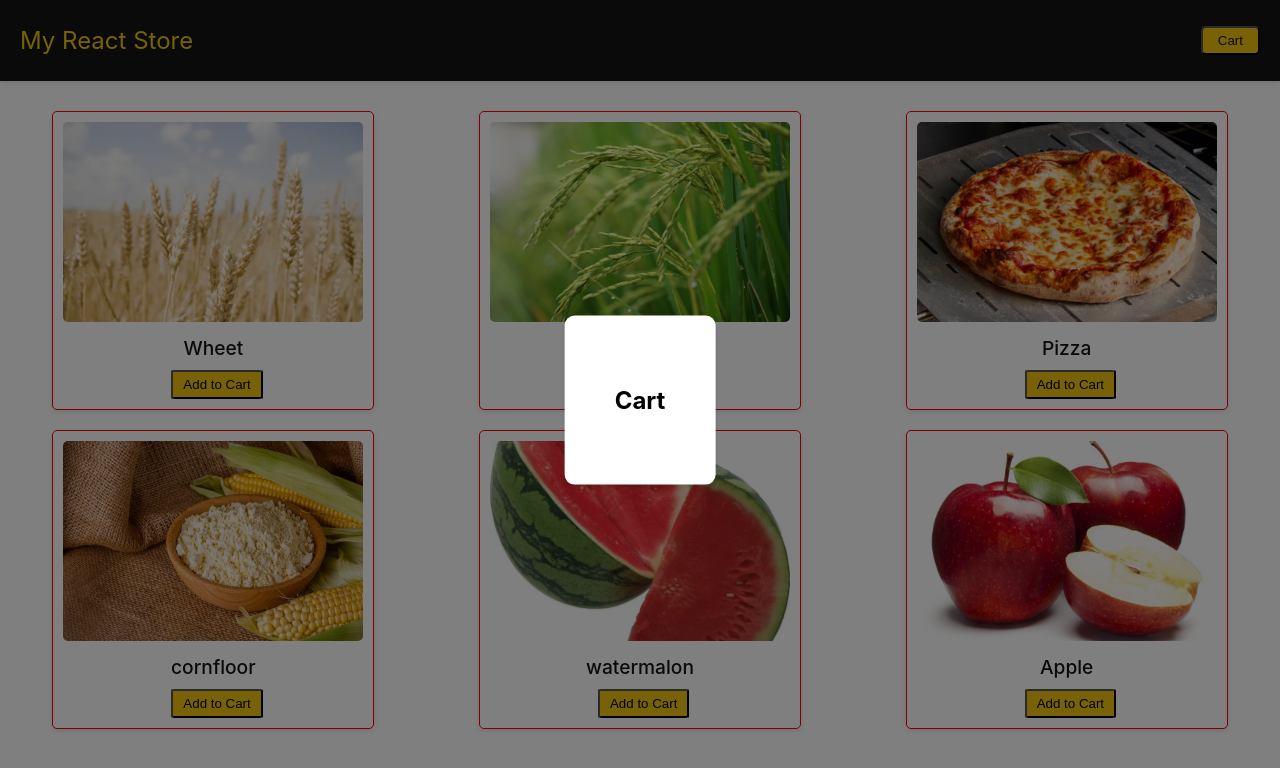
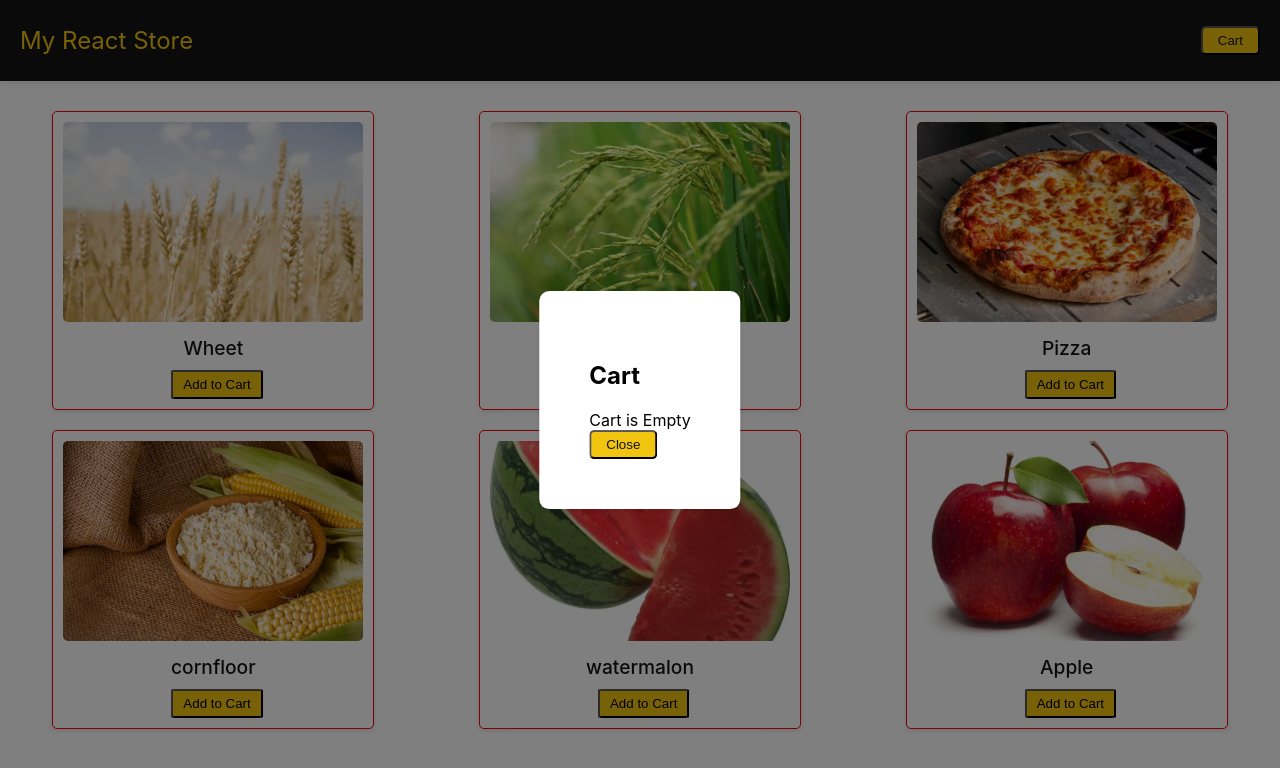
Before and after one commit to MEHTAUDIT/E-commerce, a React (Create React App) app: page / in a window 1280 px wide. Both pictures are taken after a click on the button "Cart". Shown: the top 768 px of the page. Built offline with nearby package versions, Linux system fonts and the light colour scheme.

Commit message:
card increse updated

```diff
--- a/src/App.js
+++ b/src/App.js
@@ -7,10 +7,22 @@ function App() {
   const [showcart, setshowcart] = useState(false);
   const [cartitem, setcartitem] = useState([]);
 
-  function addtocart(name){
+  function addtocart(name,id,image){
 
-    const newcartitem = [...cartitem,{name:name}];
-    setcartitem(newcartitem);
+    const index=cartitem.findIndex((item)=>item.id===id);
+
+    if(index===-1)
+    {
+      const newcartitem = [...cartitem,{name:name,id:id,image:image,quentity:1}];
+      setcartitem(newcartitem);
+    }
+    else
+    {
+      const newcartitem = [...cartitem];
+      newcartitem[index].quentity++;
+      setcartitem(newcartitem);
+    }
+
   }
 
   function opencart() {
@@ -21,11 +33,36 @@ function App() {
     setshowcart(false);
   }
 
+  function incresequentity(id){
+    const index=cartitem.findIndex((item)=>item.id===id);
+    const newcartitem = [...cartitem];
+    newcartitem[index].quentity++;
+    setcartitem(newcartitem);
+    console.log("incresequentity");
+  }
+
+  function decresequentity(id){
+    const index=cartitem.findIndex((item)=>item.id===id);
+    const newcartitem = [...cartitem];
+    if(newcartitem[index].quentity>1)
+    {
+      newcartitem[index].quentity--;
+      setcartitem(newcartitem);
+    }
+    else
+    {
+      newcartitem.splice(index,1);
+      setcartitem(newcartitem);
+    }
+
+    console.log("decresequentity");
+  }
+
   return (
     <div>
       <Header opencart={opencart} />
       <Products addtocart={addtocart}/>
-      <Cart showcart={showcart} closecart={closecart} cartitem={cartitem} addtocart={addtocart}/>
+      <Cart showcart={showcart} closecart={closecart} cartitem={cartitem} addtocart={addtocart} incresequentity={incresequentity} decresequentity={decresequentity}/>
     </div>
   );
 }
--- a/src/components/Cart/cart.css
+++ b/src/components/Cart/cart.css
@@ -17,3 +17,31 @@
   justify-content: space-between;
   margin-left: 1rem;
 }
+
+.yellow-button {
+  padding: 5px 15px;
+  background-color: var(--yellow);
+  color: var(--dark-color);
+  border-radius: 5px;
+  cursor: pointer;
+}
+
+.cart-item-qunatity {
+  display: flex;
+  justify-content: space-between;
+  align-items: center;
+  margin-top: 1rem;
+}
+
+.change-quentity {
+  display: flex;
+  justify-content: space-between;
+  align-items: center;
+  background-color: aqua;
+}
+
+.cart-item-name {
+  font-size: 1.2rem;
+  font-weight: 500;
+  color: var(--dark-color);
+}
--- a/src/components/Cart/cart.js
+++ b/src/components/Cart/cart.js
@@ -1,7 +1,7 @@
 import Modal from "../Modal/modal";
 import "./cart.css";
 
-function CartItem({name,id,image}){
+function CartItem({name,id,image,quentity,incresequentity,decresequentity}){
     return (
         <div className="cart-item">
             {console.log(image)}
@@ -11,20 +11,28 @@ function CartItem({name,id,image}){
             </div>
             <div className="cart-item-info">
                 <div className="cart-item-name">{name}</div>
+                <div className="cart-item-qunatity">Quantity: {quentity}
+                    <button className="change-quentity" onClick={()=>incresequentity(id)}>+</button>
+                    <button className="change-quentity" onClick={()=>decresequentity(id)}>-</button>
+                </div>
             </div>
         </div>
     );
 }
 
-function Cart({showcart,closecart,cartitem}){
+function Cart({showcart,closecart,cartitem,incresequentity,decresequentity}){
 
     return (
     <Modal showcart={showcart} closecart={closecart}>
         <div className="cart-heading"><h2>Cart</h2></div>
         {console.log(cartitem.length)}
-        {cartitem.map((item) => (
-            <CartItem key={item.name} name={item.name} id={item.id} image={item.image}/>
-        ))}
+        {cartitem.length>0 ? cartitem.map((item) => (
+            <CartItem key={item.name} name={item.name} id={item.id} image={item.image} quentity={item.quentity} incresequentity={incresequentity} decresequentity={decresequentity}/>
+        )):"Cart is Empty"}
+
+        <div className="close-cart">
+            <button className="yellow-button" onClick={closecart}>Close</button>
+        </div>
 
     </Modal>
     );
--- a/src/components/Modal/modal.css
+++ b/src/components/Modal/modal.css
@@ -18,4 +18,5 @@
     z-index: 1000;
     border-radius: 10px;
     box-shadow: 0 2px 5px rgba(0, 0, 0, 0.1);
+
 }
--- a/src/components/Products/products.js
+++ b/src/components/Products/products.js
@@ -7,7 +7,7 @@ function Product({id,image,name,addtocart}){
         <div className="product-card">
             <img src={require(`../../images/${image}`)} alt="product" />
             <div className="product-name">{name}</div>
-            <button className="product-name-button" onClick={()=>addtocart(name)}>Add to Cart</button>
+            <button className="product-name-button" onClick={()=>addtocart(name,id,image)}>Add to Cart</button>
         </div>
     );
 }
```
